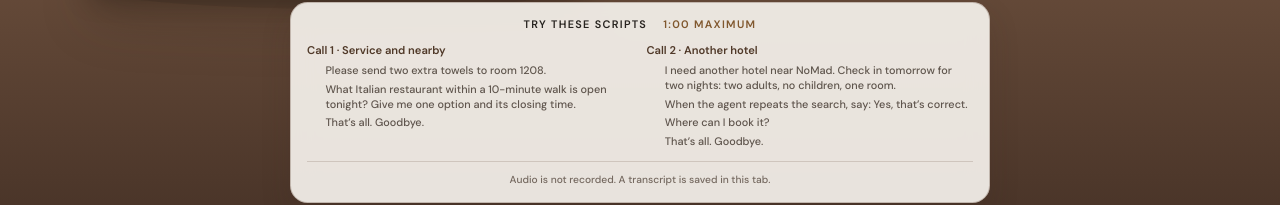
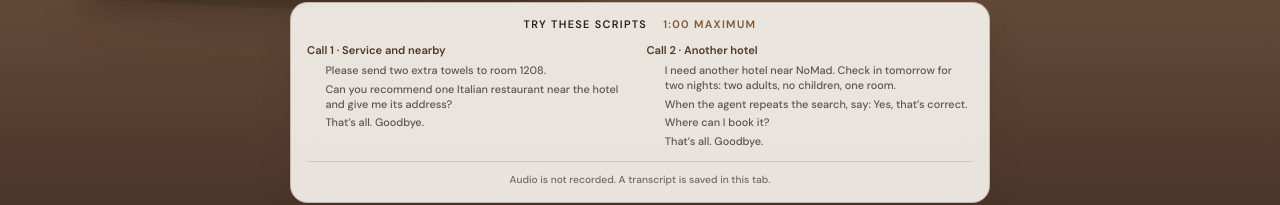
Before and after one commit to antunishdPursuit/Landline, a Next.js app: page / in a window 1280 px wide. Both pictures are taken after a click on the button "CALL ROOM SERVICE.". Shown: the part 581-786 px from the top of the page. Built offline with nearby package versions, Linux system fonts and the light colour scheme.

Commit message:
simplify Tavily demo prompt

```diff
--- a/components/BedsideCloseup.tsx
+++ b/components/BedsideCloseup.tsx
@@ -47,7 +47,7 @@ const DEMO_SCRIPTS = [
     title: "Call 1 · Service and nearby",
     prompts: [
       "Please send two extra towels to room 1208.",
-      "What Italian restaurant within a 10-minute walk is open tonight? Give me one option and its closing time.",
+      "Can you recommend one Italian restaurant near the hotel and give me its address?",
       "That’s all. Goodbye.",
     ],
   },
```
Also changed, not shown: 1 other file (tests, documents, lock files or other folders).
